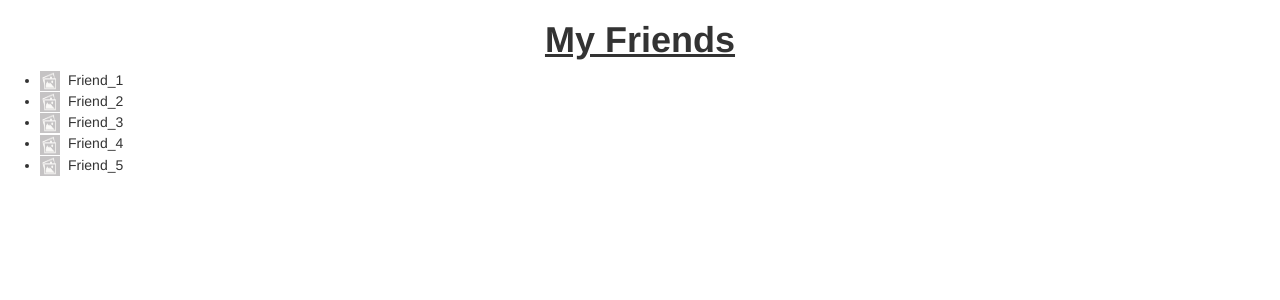
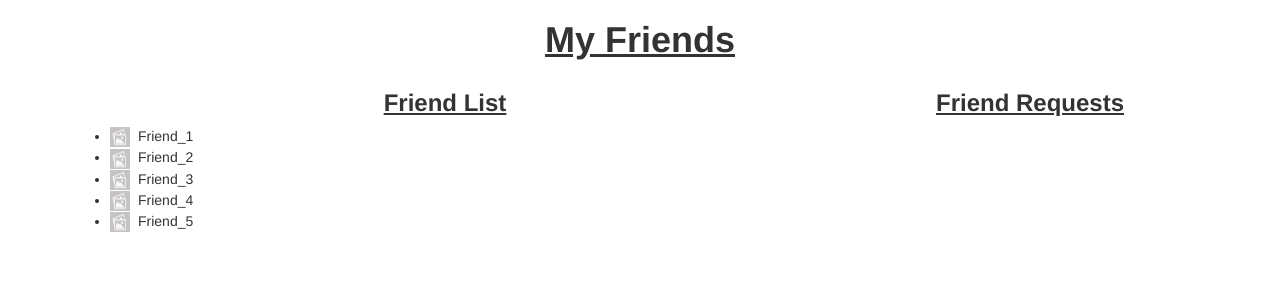
Before and after one commit to MichaelSosulski/Agile-Web-Dev-Group-58, a Flask app: page /Friends in a window 1280 px wide. Shown: the part 52-352 px from the top of the page. Run offline with Flask 3, Linux system fonts and the light colour scheme; some libraries are stand-ins or nearby versions.

Commit message:
Added a friend request section in the Friends page.

```diff
--- a/app/templates/FriendsPage.html
+++ b/app/templates/FriendsPage.html
@@ -8,9 +8,32 @@
 
     {% block content %}
     <h1 class="pageTitle">My Friends</h1>
-    <ul>
-        {% for friend in friends %}
-        <li><img src={{friend.image}} alt="{{friend.username}} Picture" style="width:20px; height:20px; vertical-align:middle; margin-right:8px;">{{friend.username}}</li>
-        {% endfor %}
-    </ul>
+
+    <div class="container">
+        <div class="row">
+            <div class="col-sm-4 col-md-push-8">
+                <h3 class="pageTitle">Friend Requests</h3>
+                <ul>
+                    {% for user in requests %}
+                    <li>{{user.name}}<br>
+                        <a href="{{ url_for('accept_request', username=user.name) }}">
+                            <button type="button" class="btn btn-success">Accept</button>
+                        </a>
+                        <a href="{{ url_for('decline_request', username=user.name) }}">
+                            <button type="button" class="btn btn-danger">Decline</button>
+                        </a>
+                    </li>
+                    {% endfor %}
+                </ul>
+            </div>
+            <div class="col-sm-8 col-md-pull-4">
+                <h3 class="pageTitle">Friend List</h3>
+                <ul>
+                    {% for friend in friends %}
+                    <li><img src={{friend.image}} alt="{{friend.username}} Picture" style="width:20px; height:20px; vertical-align:middle; margin-right:8px;">{{friend.username}}</li>
+                    {% endfor %}
+                </ul>
+            </div>
+        </div>
+    </div>
     {% endblock %}
```
